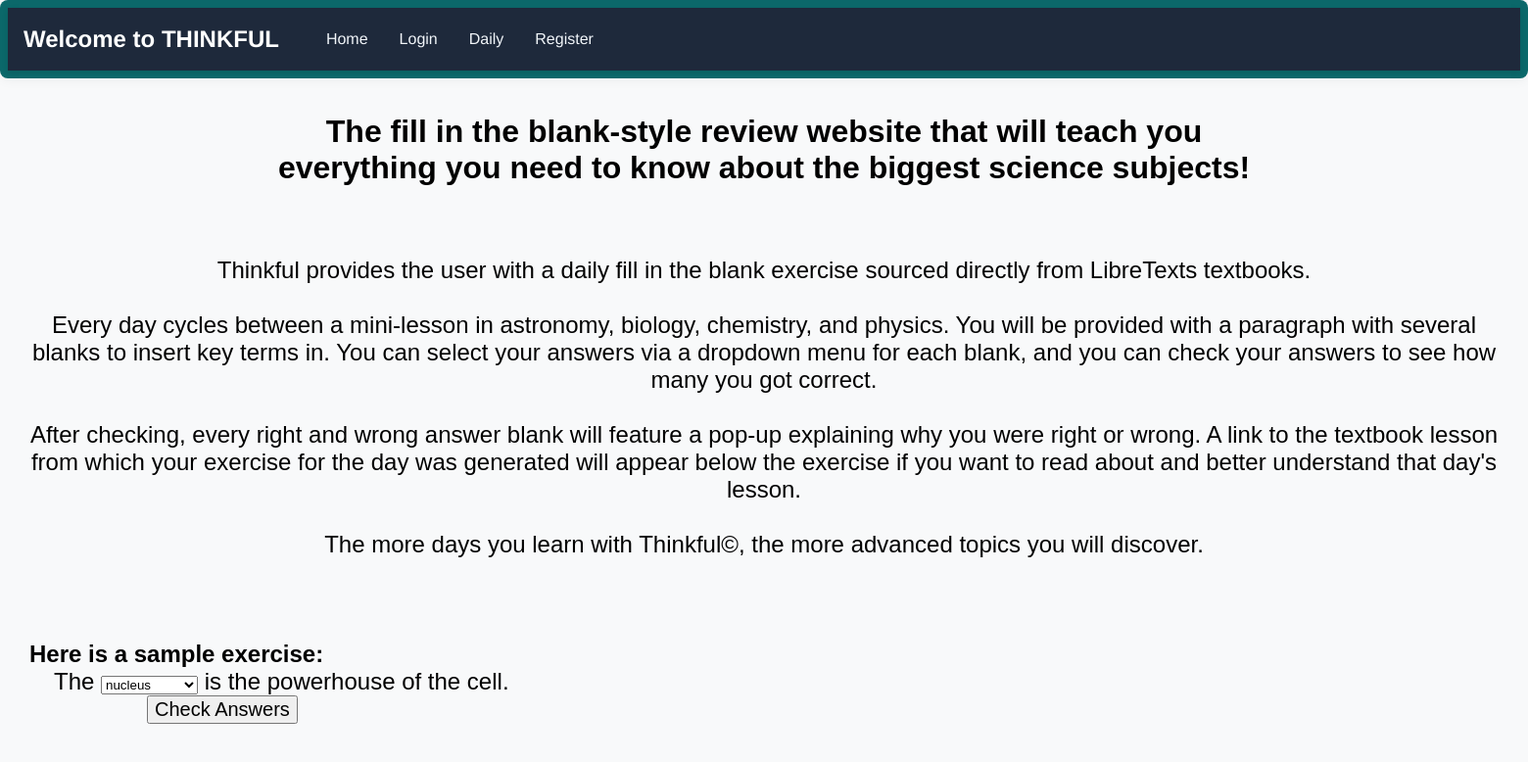
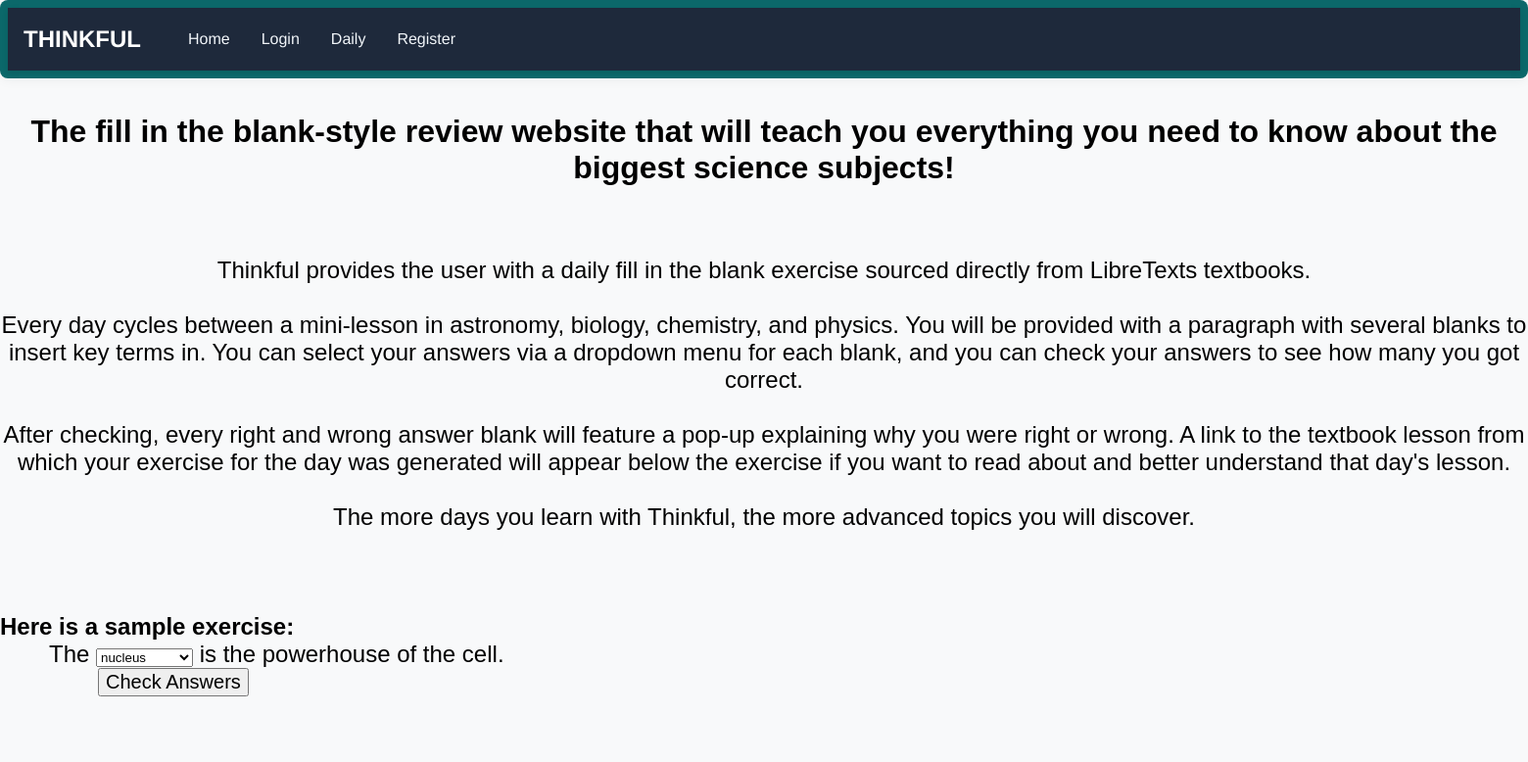
Before and after one commit to BingBong44512/flask-project, a Flask app: page / in a window 1560 px wide. Shown: the top 778 px of the page at 98% size. Run offline with Flask 3, Linux system fonts and the light colour scheme; parts of the project's set-up code (start-up, migrations or seed data) failed here and were passed over.

Commit message:
Made some stuff more consistent, but added the REQUIRED COMMENTS + cleaned up some stuff

```diff
--- a/app/__init__.py
+++ b/app/__init__.py
@@ -8,6 +8,7 @@ from flask_sqlalchemy import SQLAlchemy
 from random import choice,randint
 import json
 
+#creates the app and assigns teh database, admin helper, and login manager to it
 login_manager = LoginManager()
 admin = Admin(template_mode='bootstrap3')
 
@@ -29,6 +30,8 @@ admin.init_app(app)
 
 
 from app import routes
+
+# creates the intial settings of a cache to be used by thte pgoram
 cache.init_app(app=app, config={"CACHE_TYPE": "SimpleCache"})
 cache.set("subjectList", {"astro":[0,-1],"bio":[0,-1],"chem":[0,-1],"physics":[0,-1]})
 cache.set("todaySubject","astro")
@@ -46,6 +49,7 @@ import atexit
 
 from apscheduler.schedulers.background import BackgroundScheduler
 
+# updates the cache with the content and dictionaries and creates and saves the daily game
 def update():
 	subjects = cache.get("subjectList")
 	cache.set("todaySubject",choice([*subjects.keys()]))
@@ -90,7 +94,7 @@ def update():
 	cache.set("correctAnswers",correctAnswers)
 
 
-
+# sets up a scheduler to run every specified time
 def init_scheduler():
     scheduler = BackgroundScheduler()
     update()
--- a/app/common.py
+++ b/app/common.py
@@ -1,5 +1,4 @@
-# https://stackoverflow.com/questions/32815451/are-global-variables-thread-safe-in-flask-how-do-i-share-data-between-requests
-
+# creates the cache
 from flask_caching import Cache
 
 cache = Cache()
--- a/app/config.py
+++ /dev/null
@@ -1,6 +0,0 @@
-import os
-
-class Config:
-	SECRET_KEY = os.environ.get('SECRET_KEY') or 'DO_NOT_USE_IN_PROD'
-	CACHE_TYPE = "SimpleCache"
-	CACHE_DEFAULT_TIMEOUT= 300
--- a/app/forms.py
+++ b/app/forms.py
@@ -1,7 +1,7 @@
 from flask_wtf import FlaskForm
 from wtforms import StringField, PasswordField, BooleanField, SubmitField
 from wtforms.validators import DataRequired, Email, EqualTo, Length
-
+# creates different forms to be used
 class LoginForm(FlaskForm):
 	username = StringField('Username', validators=[DataRequired()])
 	password = PasswordField('Password', validators=[DataRequired()])
@@ -26,6 +26,3 @@ class ChangePassword(FlaskForm):
 	])
 
 	submit = SubmitField('Change Password')
-
-class TextForm(FlaskForm):
-	submit = SubmitField('Submit')
--- a/app/models.py
+++ b/app/models.py
@@ -3,6 +3,7 @@ from werkzeug.security import generate_password_hash, check_password_hash
 from flask_sqlalchemy import SQLAlchemy
 from app import db
 
+# creates the database model for the user, with various functions for it
 class User(UserMixin, db.Model):
 
 	__tablename__ = 'users'
--- a/app/routes.py
+++ b/app/routes.py
@@ -5,23 +5,23 @@ from wtforms import StringField, SubmitField
 from wtforms.validators import DataRequired, Email
 from flask_login import login_user, logout_user, current_user, UserMixin, login_required
 from app import app, login_manager, db, admin
-from .forms import LoginForm, RegisterForm, ChangePassword, TextForm
+from .forms import LoginForm, RegisterForm, ChangePassword
 from .models import User
 from .common import cache
 import json
-
+# sets up the login manager to work with the app
 login_manager.init_app(app)
 login_manager.login_view = 'login'
 login_manager.login_message = "Please log in to access this page."
-
+# loads in the user
 @login_manager.user_loader
 def load_user(user_id):
 	return User.query.get(int(user_id))
-
+# home page
 @app.route('/')
 def index():
 	return render_template('index.html')
-
+# uses teh login in form to check if some has logged in
 @app.route('/login', methods=["POST","GET"])
 def login():
 	form = LoginForm()
@@ -44,7 +44,7 @@ def login():
 		#	return flask.abort(400)
 		return redirect(next or url_for('profile'))
 	return render_template('login.html', form=form)
-
+# uses the register form to see if they can be registered, and to do so
 @app.route('/register', methods=['GET', 'POST'])
 def register():
 	if current_user.is_authenticated:
@@ -72,7 +72,7 @@ def register():
 		return redirect(url_for('profile'))
 
 	return render_template('register.html', form=form)
-
+# calls the change password function on the database model, using the form to check it
 @app.route('/change_password', methods=['GET', 'POST'])
 @login_required
 def change_pass():
@@ -84,14 +84,14 @@ def change_pass():
 			return redirect(url_for('profile'))
 
 	return render_template('change_pass.html', form=form)
-
+# logsout the user via the flask login
 @app.route('/logout')
 @login_required
 def logout():
 	logout_user()
 	return redirect(url_for('index'))
 
-
+# opens te profile page if needed
 @app.route("/profile")
 @login_required
 def profile():
@@ -99,13 +99,12 @@ def profile():
 		return render_template("profile.html")
 	else:
 		return redirect(url_for("index"))
-
+# takes necessary information from cache and puts it into the render template for jinja
 @app.route('/text')
 def text():
-	form = TextForm()
 
 	# if form.validate_on_submit():
 	# 	return redirect(url_for('index'))
 
 	return render_template('texty.html',inputText = cache.get("inputText"),correctAnswers = cache.get("correctAnswers"),lessonName = cache.get("lessonName")
-		,link = cache.get("link"), form = form)
+		,link = cache.get("link"))
--- a/app/static/style.css
+++ b/app/static/style.css
@@ -25,7 +25,7 @@ body {
 	display: flex;
 	margin-left: 2rem;
 }
-
+/*keeps teh links seperate*/
 .navbar-links a {
 	display: flex;
   	color: white;
@@ -43,7 +43,7 @@ body {
 	font-size: 1rem;
 	font-weight: lighter;
 }
-
+/*to make the links and hovering on links different colors*/
 .navbar-header a {
 	color: #f1f5f9;
 	text-decoration: none;
--- a/app/templates/base.html
+++ b/app/templates/base.html
@@ -5,7 +5,7 @@
 	<meta name="viewport" content="width=device-width, initial-scale=1.0">
 	<title>
 		{% block title %}
-			placeholder
+			THINKFUL
 		{% endblock %}
 	</title>
 	<link rel="stylesheet" type="text/css" href="{{ url_for('static', filename='style.css') }}">
@@ -29,7 +29,7 @@
 					</button> -->
 
 					<div class="navbar-title">
-						Welcome to THINKFUL
+						THINKFUL
 					</div>
 
 					<div class="navbar-links">
--- a/app/templates/change_pass.html
+++ b/app/templates/change_pass.html
@@ -3,7 +3,7 @@
 
 {% block content %}
 
-
+<!-- uses form object to create the form in jinja -->
 <div class="change_p">
 	<h2>
 		Change password for {{current_user.get_name()}}
--- a/app/templates/index.html
+++ b/app/templates/index.html
@@ -1,7 +1,11 @@
 {% extends 'base.html' %}
 
 {% block scripts %}
-<script>const inputText = "The {mitochondria, nucleus} is the powerhouse of the cell."; const correctAnswers = ["mitochondria"]</script>
+<script>
+	// sets const for the javascript to use
+const inputText = "The {mitochondria, nucleus} is the powerhouse of the cell.";
+const correctAnswers = ["mitochondria"]
+</script>
 
 <script src="{{url_for('static',filename='js/html-thing.js')}}">
 
@@ -23,8 +27,9 @@ h4 {
 h5 {
 	text-align: left;
 }*/
+/*sets the size for each of the elements below*/
 div.head {
-	width: 1000px;
+	width: 1 rem;
 	margin: auto;
 	font-weight: bold;
 	font-size: xx-large;
@@ -32,7 +37,7 @@ div.head {
 	font-family: Arial, Helvetica, sans-serif;
 }
 div.bod{
-	width: 1500px;
+	width: 1 rem;
 	margin: auto;
 	/*font-weight: bold;*/
 	font-size: x-large;
@@ -41,7 +46,7 @@ div.bod{
 
 }
 div.ex{
-	width: 1500px;
+	width: 1 rem;
 	margin: auto;
 	font-weight: bold;
 	font-size: x-large;
@@ -50,7 +55,7 @@ div.ex{
 
 }
 div.smallex{
-	width: 1500px;
+	width: 1 rem;
 	margin: auto;
 	/*font-weight: bold;*/
 	font-size: x-large;
@@ -78,12 +83,12 @@ div.smallex button {
 	<br><br><br><br>
 	<div class = "bod"> Thinkful provides the user with a daily fill in the blank exercise sourced directly from LibreTexts textbooks. <br><br>
 	Every day cycles between a mini-lesson in astronomy, biology, chemistry, and physics. You will be provided with a paragraph with several blanks to insert key terms in. You can select your answers via a dropdown menu for each blank, and you can check your answers to see how many you got correct. <br><br>After checking, every right and wrong answer blank will feature a pop-up explaining why you were right or wrong. A link to the textbook lesson from which your exercise for the day was generated will appear below the exercise if you want to read about and better understand that day's lesson. <br><br>
-	The more days you learn with Thinkful©, the more advanced topics you will discover.<br><br><br><br> </div>
+	The more days you learn with Thinkful, the more advanced topics you will discover.<br><br><br><br> </div>
 	<div class="ex"> Here is a sample exercise: <br></div>
 
 </div>
 
 <div id="output" class="smallex"></div>
-	<button style="margin-left:150px; font-size:20px;" onclick="checkAnswers()">Check Answers</button>
+	<button style="margin-left:100px; font-size:20px;" onclick="checkAnswers()">Check Answers</button>
 
 {% endblock %}
--- a/app/templates/login.html
+++ b/app/templates/login.html
@@ -1,7 +1,7 @@
 {% extends 'base.html' %}
 
 {% block title %}
-Login to PLACEHOLDER
+THINKFUL Login
 {% endblock %}
 
 {% block content %}
--- a/app/templates/profile.html
+++ b/app/templates/profile.html
@@ -1,5 +1,5 @@
 {% extends 'base.html' %}
-
+<!-- uses current_user in jinja for components -->
 {%block content %}
 <h1>
 	Hi, {{current_user.get_name()}}
--- a/app/templates/register.html
+++ b/app/templates/register.html
@@ -3,7 +3,7 @@
 {% block title %}
 Register
 {% endblock %}
-
+<!-- uses form object to create necessary components -->
 {% block content %}
 <div class="container">
 	<h2>Register</h2>
--- a/app/templates/texty.html
+++ b/app/templates/texty.html
@@ -2,8 +2,9 @@
 
 {% block scripts %}
 <script>
+	// uses jinja to input the necessary const for the js
 	const inputText = "{{inputText}}"
-
+	// the stuff here is needed because ' is converted to ascii for some reason
 	const correctAnswers = eval("{{correctAnswers}}".replaceAll("&#39;",'"'))
 
 </script>
@@ -14,6 +15,9 @@
 {% endblock %}
 
 {% block content %}
+	<h1>The Game:</h1>
+	<h2>From Lesson {{lessonName}}</h2>
+	<a href = "{{link}}"><h4>Full Lesson here</h4></a>
 	<div id="output"></div>
 	<button onclick="checkAnswers()">Check Answers</button>
 	<!-- {{ form.submit(class_="btn btn-primary") }} -->
--- a/create_db.py
+++ b/create_db.py
@@ -1,5 +1,5 @@
 from app import app, db
-
+# creates a blank database
 def create_database():
     with app.app_context():
         db.create_all()
--- a/index.py
+++ b/index.py
@@ -1,5 +1,5 @@
 from app import app, init_scheduler
-
+# runs the app and the scheduler
 if __name__ == '__main__':
 	with app.app_context():
 		init_scheduler()
```
Also changed, not shown: app/static/js/html-thing.js (+5 -3 lines), scraper.py (+7 -7 lines), Readme.md.
